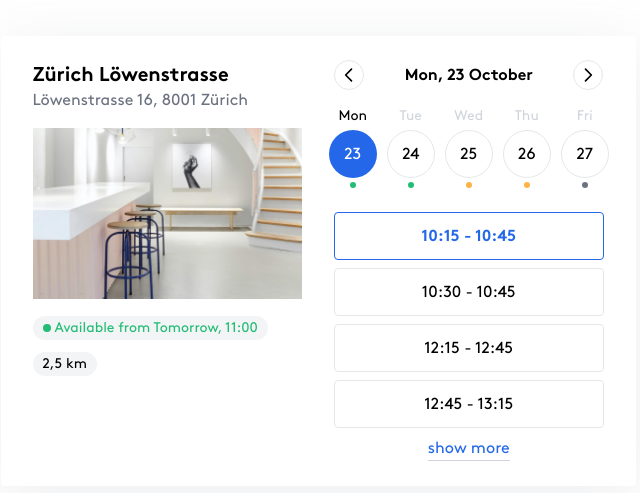
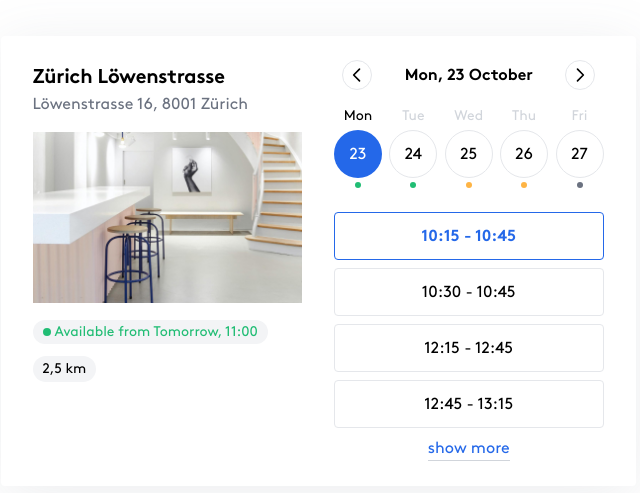
Before and after one commit to saymonakash/garysiladi, a plain HTML site: page index.html in a window 1280 px wide. Shown: the part 139-632 px from the top of the page, without its empty margins (322-962 px from the left). Drawn offline with nearby package versions, Linux system fonts and the light colour scheme.

Commit message:
Add files via upload

```diff
--- a/index.html
+++ b/index.html
@@ -63,7 +63,7 @@
           <!--=======-->
           <div>
             <!--=======-->
-            <h1 class=" text-xl font-bold">Zürich Löwenstrasse</h1>
+            <h1 class=" text-xl font-bold tracking-[-0.01em] leading-[32px]">Zürich Löwenstrasse</h1>
             <!--=======-->
             <p class=" text-gray-500 text-base mb-4">Löwenstrasse 16, 8001 Zürich</p>
           </div>
@@ -83,14 +83,14 @@
             <!--=======-->
             <div class=" inline-flex items-center bg-gray-100 rounded-full px-2.5 py-0.5 mt-3">
               <!--=======-->
-              <p class=" text-black text-sm">2,5 km</p>
+              <p class=" text-black text-sm tracking-[-0.01em] leading-[22px]">2,5 km</p>
             </div>
           </div>
         </div>
         <!--=======-->
         <div>
           <!--=======-->
-          <div class=" flex items-center justify-between mb-4">
+          <div class=" flex items-center justify-between mb-4 px-2 ">
             <!--=======-->
             <span class="border rounded-full p-1">
               <svg xmlns="http://www.w3.org/2000/svg" class="h-5 w-5" fill="none" viewBox="0 0 24 24" stroke="currentColor"
@@ -109,7 +109,7 @@
             </span>
           </div>
           <!--=======-->
-          <div class=" flex items-center justify-center mb-6 gap-2.5">
+          <div class=" flex items-center justify-between mb-6">
             <!--=======-->
             <div class=" flex flex-col items-center justify-center">
               <!--=======-->
```
